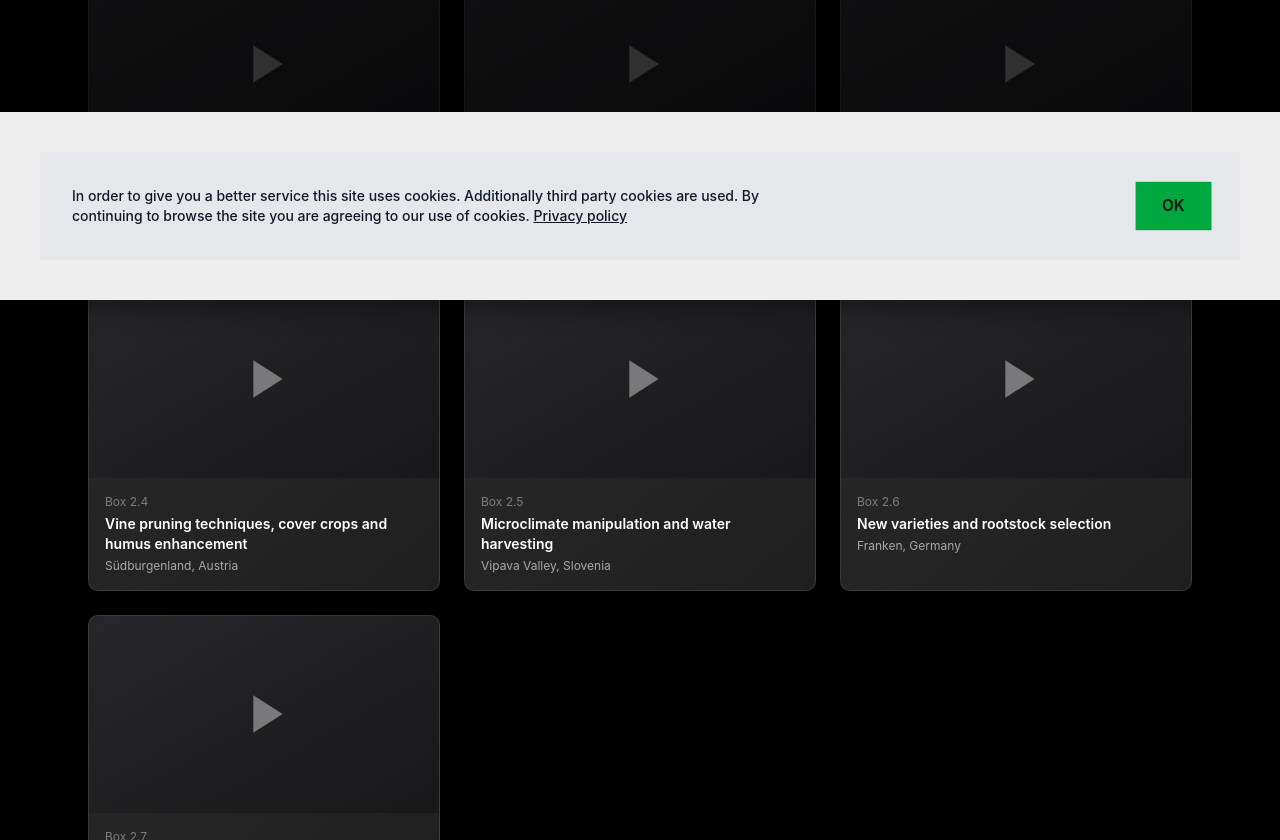
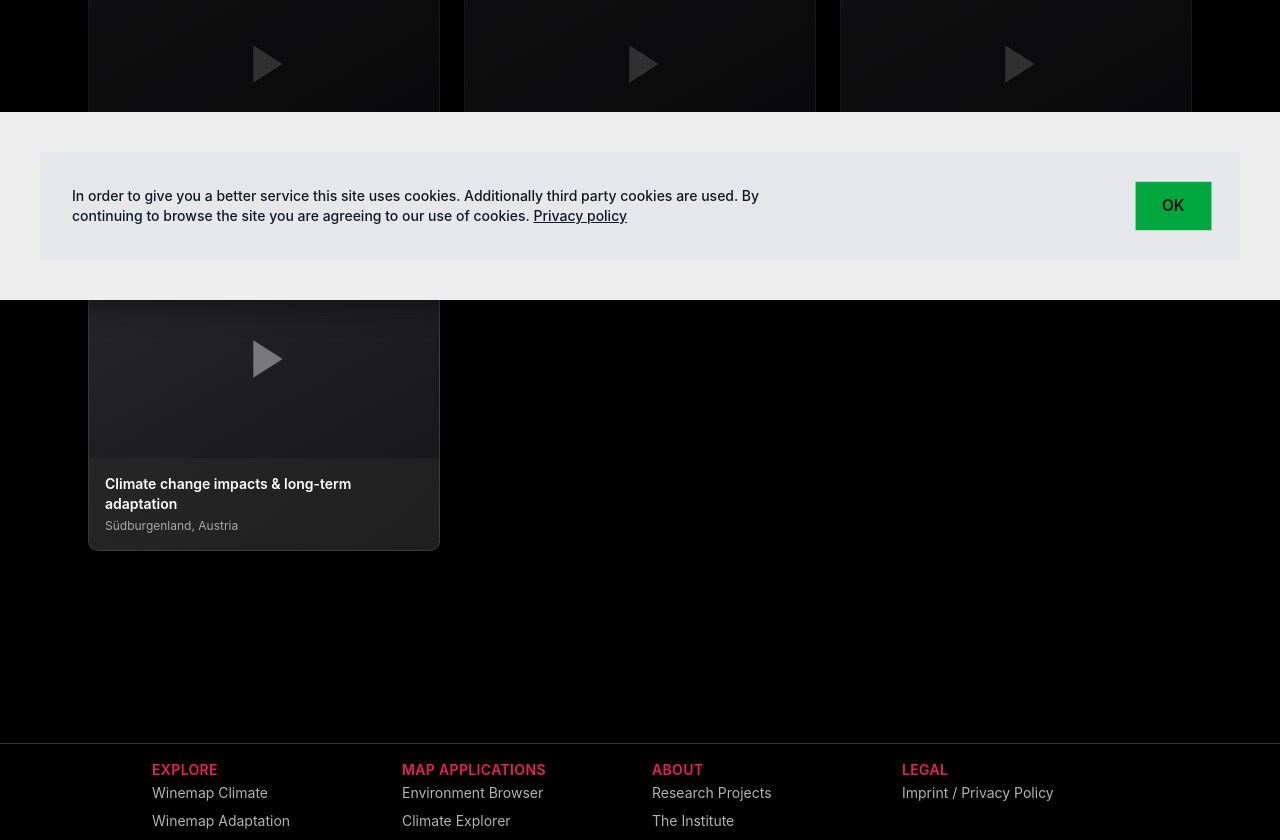
Before and after one commit to Eurac-Research/winemap, a Next.js app: page /adaptation/pilot-experiences in a window 1280 px wide. Shown: the part 500-1340 px from the top of the page. Built offline with nearby package versions, Linux system fonts and the light colour scheme.

Commit message:
add correct video links and titles

```diff
--- a/src/app/adaptation/pilot-experiences/page.tsx
+++ b/src/app/adaptation/pilot-experiences/page.tsx
@@ -16,59 +16,35 @@ interface Video {
 const videos: Video[] = [
   {
     id: "box-2-1",
-    title: "Water management in South Tyrol, Italy",
-    caption: "Water management",
-    location: "South Tyrol, Italy",
+    title: "Varietal Selection in Vrhpolje, Vipava Valley",
+    caption: "Varietal Selection",
+    location: "Vrhpolje, Vipava Valley",
     thumbnail: "/video-thumbnails/south-tyrol.jpg",
-    videoUrl: "https://www.youtube.com/embed/VIDEO_ID_1",
+    videoUrl: "https://www.youtube.com/watch?v=Bt5I0sXKvJ0",
   },
   {
     id: "box-2-2",
-    title: "Dry-stone walls in Ballons des Vosges, France",
-    caption: "Dry-stone walls",
-    location: "Ballons des Vosges, France",
+    title: "Education & Innovation in Nova Gorica, Slovenia",
+    caption: "Education & Innovation",
+    location: "Nova Gorica, Slovenia",
     thumbnail: "/video-thumbnails/vosges.jpg",
-    videoUrl: "https://www.youtube.com/embed/VIDEO_ID_2",
+    videoUrl: "https://www.youtube.com/watch?v=0phj_rOHpNA",
   },
   {
     id: "box-2-3",
-    title: "Terraces in the Cinque Terre National Park, Italy",
-    caption: "Terraces",
-    location: "Cinque Terre National Park, Italy",
+    title: "Stakeholder Engagement in Südburgenland, Austria",
+    caption: "Stakeholder Engagement",
+    location: "Südburgenland, Austria",
     thumbnail: "/video-thumbnails/cinque-terre.jpg",
-    videoUrl: "https://www.youtube.com/embed/VIDEO_ID_3",
+    videoUrl: "https://www.youtube.com/watch?v=7ElF4lYi3_I",
   },
   {
     id: "box-2-4",
-    title: "Vine pruning techniques, cover crops and humus enhancement in Südburgenland, Austria",
-    caption: "Vine pruning techniques, cover crops and humus enhancement",
+    title: "Climate change impacts & long-term adaptation in Südburgenland, Austria",
+    caption: "Climate change impacts & long-term adaptation",
     location: "Südburgenland, Austria",
     thumbnail: "/video-thumbnails/sudburgenland.jpg",
-    videoUrl: "https://www.youtube.com/embed/VIDEO_ID_4",
-  },
-  {
-    id: "box-2-5",
-    title: "Microclimate manipulation and water harvesting in Vipava Valley, Slovenia",
-    caption: "Microclimate manipulation and water harvesting",
-    location: "Vipava Valley, Slovenia",
-    thumbnail: "/video-thumbnails/vipava.jpg",
-    videoUrl: "https://www.youtube.com/embed/VIDEO_ID_5",
-  },
-  {
-    id: "box-2-6",
-    title: "New varieties and rootstock selection in Franken, Germany",
-    caption: "New varieties and rootstock selection",
-    location: "Franken, Germany",
-    thumbnail: "/video-thumbnails/franken.jpg",
-    videoUrl: "https://www.youtube.com/embed/VIDEO_ID_6",
-  },
-  {
-    id: "box-2-7",
-    title: "The potential of Kaolin to prevent sunburn damage in Valle d'Aosta, Italy",
-    caption: "Kaolin to prevent sunburn damage",
-    location: "Valle d'Aosta, Italy",
-    thumbnail: "/video-thumbnails/valle-aosta.jpg",
-    videoUrl: "https://www.youtube.com/embed/VIDEO_ID_7",
+    videoUrl: "https://www.youtube.com/watch?v=Mhy180EeNDc",
   },
 ];
 
@@ -119,7 +95,7 @@ export default function PilotExperiencesPage() {
 
               {/* Caption */}
               <div className="p-4">
-                <div className="text-xs text-white/40 mb-1">Box 2.{index + 1}</div>
+                {/* <div className="text-xs text-white/40 mb-1">Box 2.{index + 1}</div> */}
                 <h3 className="font-semibold text-white mb-1 text-sm">{video.caption}</h3>
                 <p className="text-xs text-white/60">{video.location}</p>
               </div>
```
